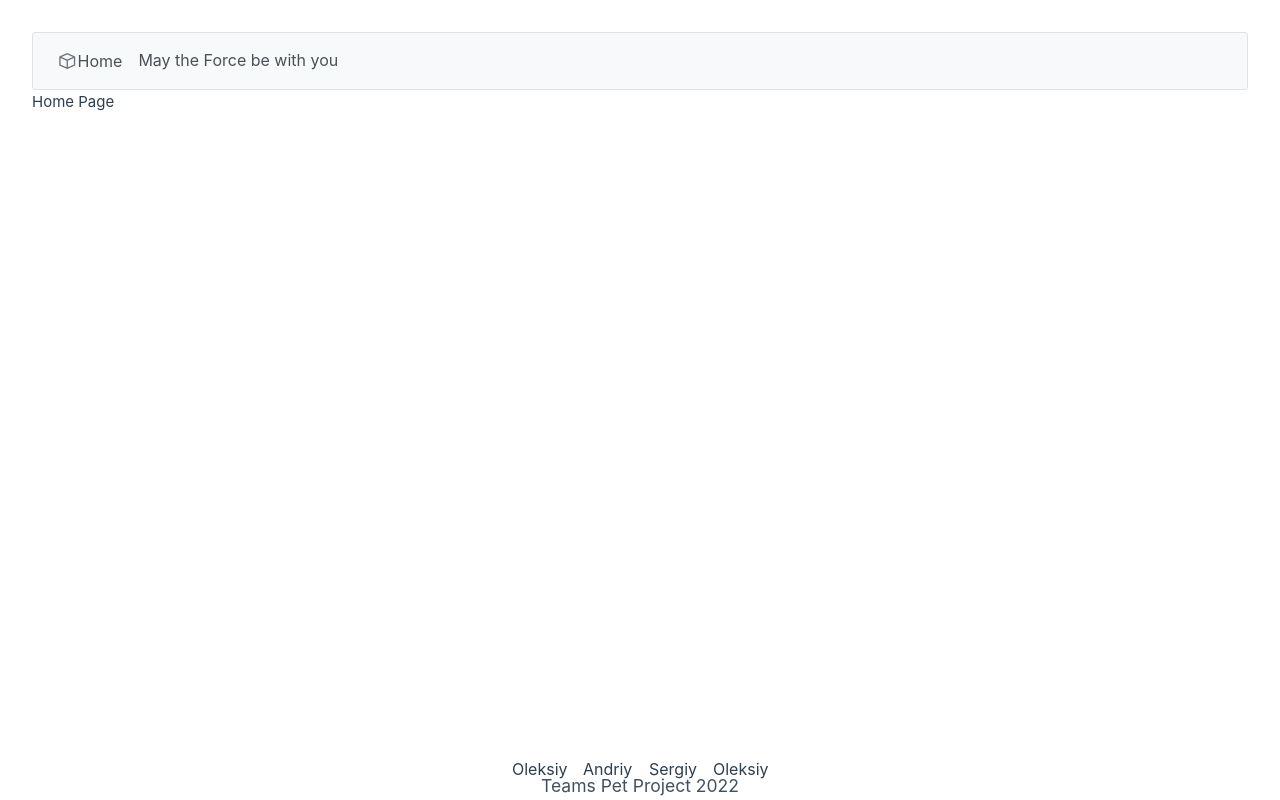
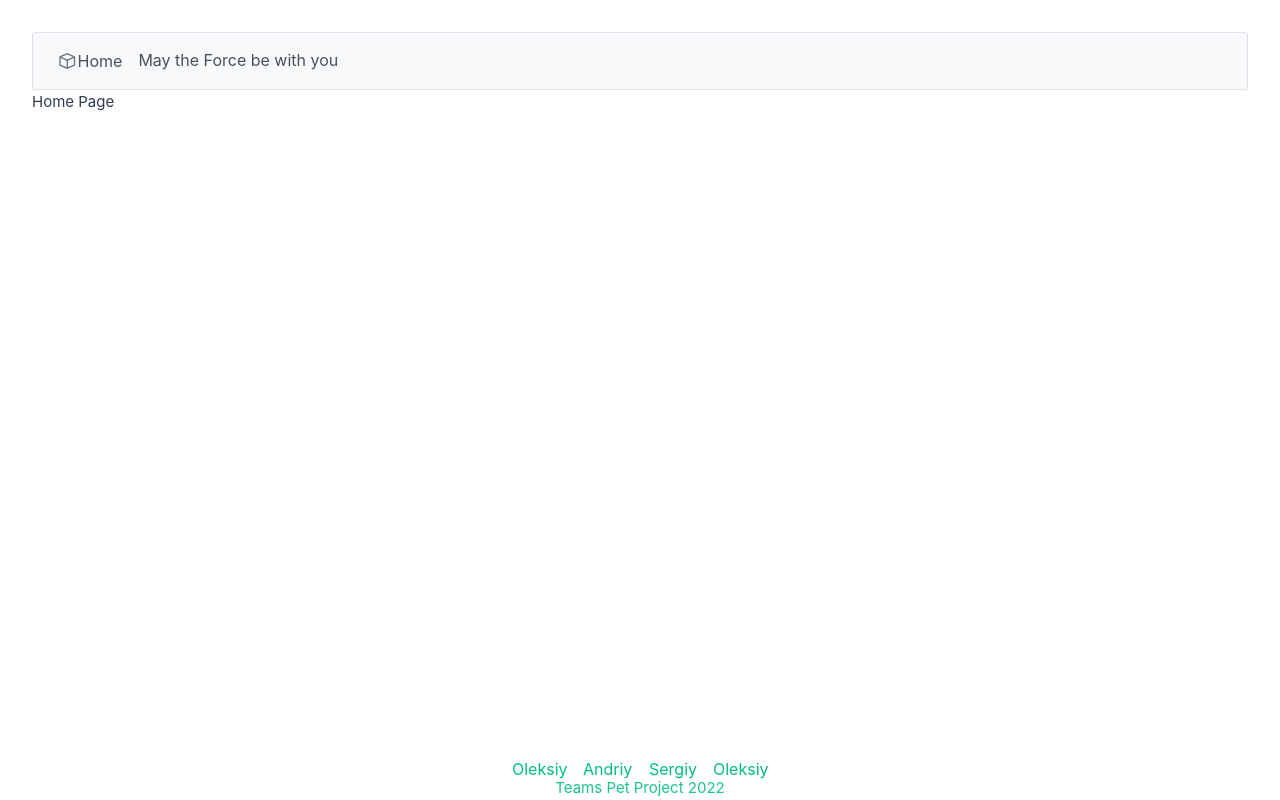
Before and after one commit to olsy-solvve/solvve_course_js_3, a Vue app: page / in a window 1280 px wide. Built offline with nearby package versions, Linux system fonts and the light colour scheme; no server answers.

Commit message:
updeta class

```diff
--- a/src/components/ComponentFooter.vue
+++ b/src/components/ComponentFooter.vue
@@ -1,10 +1,10 @@
 
 <template>
   <footer class="p-dock p-dock-bottom">
-    <h3>Teams Pet Project {{ year }}</h3>
+    <a>Teams Pet Project {{ year }}</a>
     <Dock :model="items" >
       <template #item="{item}">
-          <h4 :href="item.link">{{item.name}}</h4>
+          <a :href="item.link">{{item.name}}</a>
       </template>
     </Dock>
   </footer>
```
